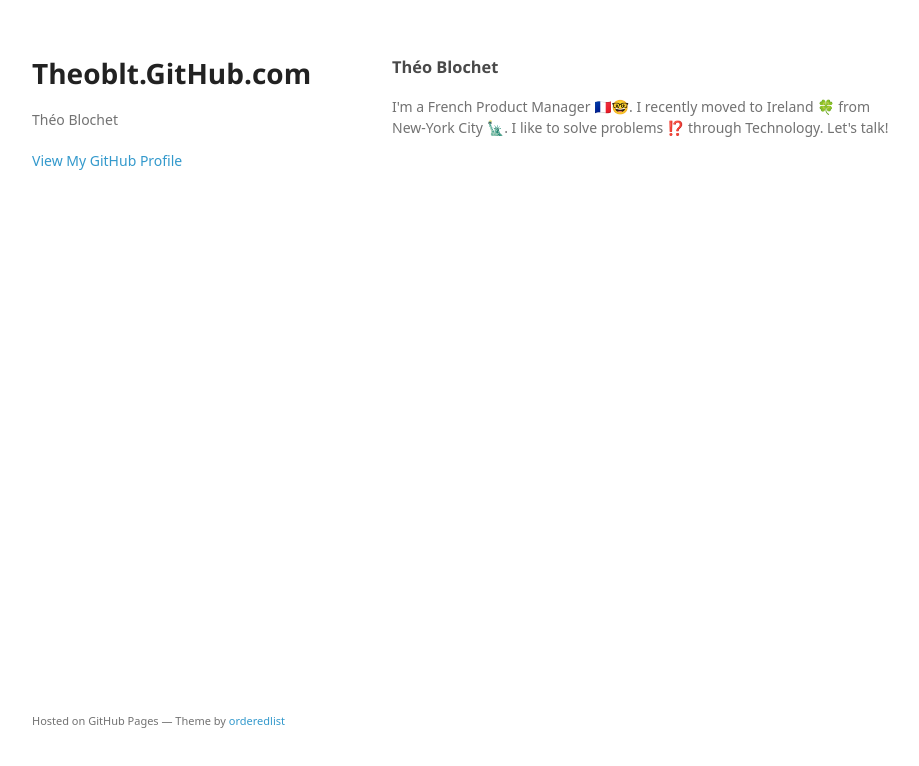
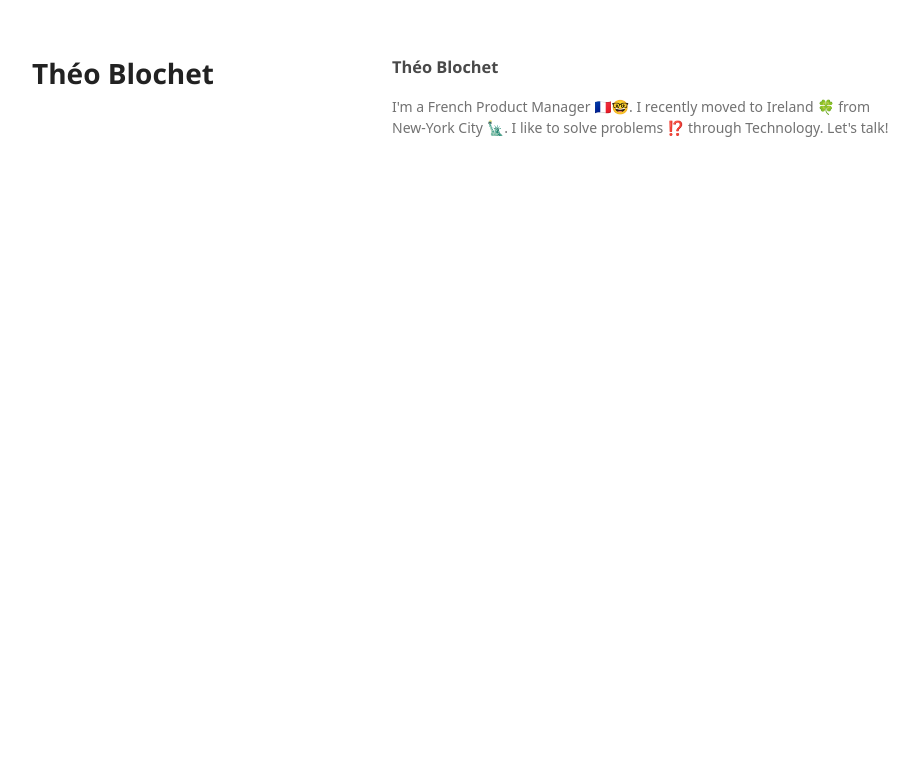
Before and after one commit to theoBLT/theoblt.github.com, a plain HTML site: page index.html in a window 1280 px wide. Shown: the whole page, without its empty margins (178-1097 px from the left). Drawn offline with Linux system fonts and the light colour scheme; a web font is replaced by a local one.

Commit message:
Removed branding
Because it looks better this way.

```diff
--- a/index.html
+++ b/index.html
@@ -15,11 +15,7 @@
   <body>
     <div class="wrapper">
       <header>
-        <h1>Theoblt.GitHub.com</h1>
-        <p>Théo Blochet</p>
-
-
-        <p class="view"><a href="https://github.com/theoBLT">View My GitHub Profile</a></p>
+        <h1>Théo Blochet</h1>
 
       </header>
       <section>
@@ -30,7 +26,7 @@
 I like to solve problems <g-emoji alias="interrobang" fallback-src="https://assets-cdn.github.com/images/icons/emoji/unicode/2049.png" ios-version="6.0">⁉️</g-emoji> through Technology. Let's talk! </p>
       </section>
       <footer>
-        <p><small>Hosted on GitHub Pages &mdash; Theme by <a href="https://github.com/orderedlist">orderedlist</a></small></p>
+        <p><small></small></p>
       </footer>
     </div>
     <script src="javascripts/scale.fix.js"></script>
```
